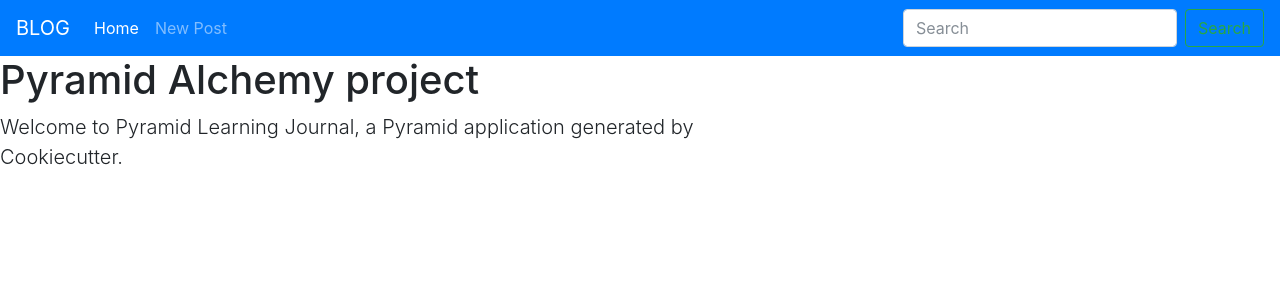
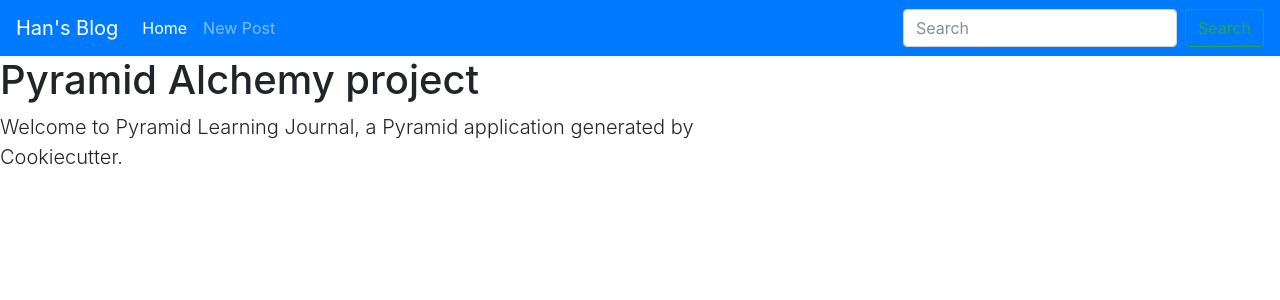
Before and after one commit to han8909227/pyramid-learning-journal, a Python web app: template learning_journal/templates/mytemplate.jinja2 in a window 1280 px wide. Shown: the top 300 px of the page. Run offline with Jinja, Linux system fonts and the light colour scheme; the template is opened without the code that fills it: most values are stand-ins (such as "Sample title", 1, 10 or a date in 2020); some libraries are stand-ins or nearby versions.

Commit message:
bootstrap template added

```diff
--- a/development.ini
+++ b/development.ini
@@ -28,7 +28,7 @@ retry.attempts = 3
 
 [server:main]
 use = egg:waitress#main
-listen = localhost:6544
+listen = localhost:6543
 
 ###
 # logging configuration
--- a/learning_journal/templates/HB-mockups/layout.jinja2
+++ b/learning_journal/templates/HB-mockups/layout.jinja2
@@ -16,7 +16,7 @@
 
 <body>
     <nav class="navbar navbar-expand-lg navbar-dark bg-primary">
-      <a class="navbar-brand" href="{{ request.route_url('list_view') }}">BLOG</a>
+      <a class="navbar-brand" href="{{ request.route_url('list_view') }}">Han's Blog</a>
       <button class="navbar-toggler" type="button" data-toggle="collapse" data-target="#navbarSupportedContent" aria-controls="navbarSupportedContent" aria-expanded="false" aria-label="Toggle navigation">
         <span class="navbar-toggler-icon"></span>
       </button>
```
